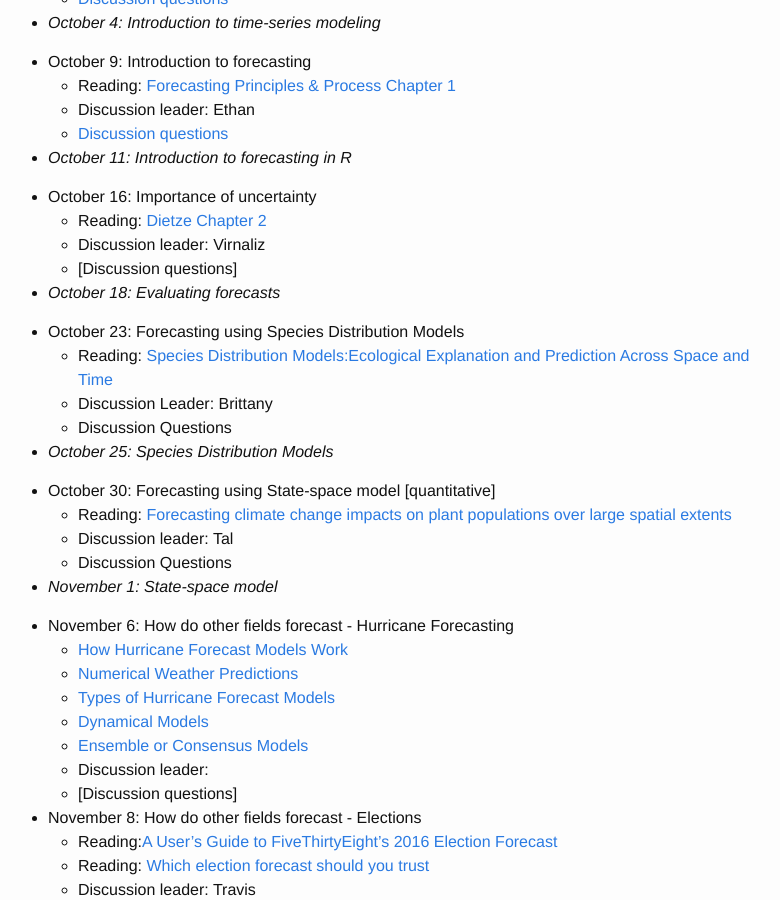
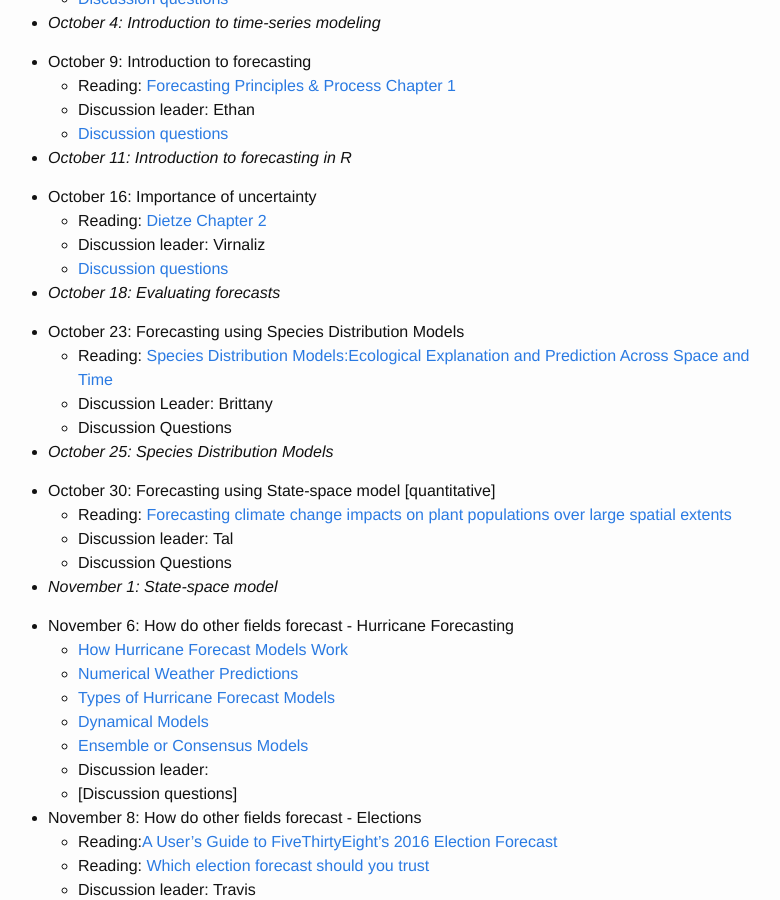
Before and after one commit to weecology/forecasting-dynamics-course, a Jekyll site: the page built from schedule.md, in a window 1280 px wide and 900 px high, scrolled down 1413 px. Shown: the whole window, without its empty margins (252-1032 px from the left). Built offline with Jekyll 4.4.1, drawn with Linux system fonts in a browser that asks for light colours; part of the change alters nothing that is shown.

```diff
--- a/schedule.md
+++ b/schedule.md
@@ -73,7 +73,7 @@ Activity days when laptops are required are noted in italics. Discussion leaders
 * October 16: Importance of uncertainty
     * Reading: [Dietze Chapter 2](https://ebookcentral.proquest.com/lib/UFL/detail.action?docID=4866481#goto_toc)
     * Discussion leader: Virnaliz
-    * [Discussion questions]
+    * [Discussion questions]({{ site.baseurl }}/discussion/dietz-ch2-questions)
 
 * *October 18: Evaluating forecasts*
 
```
